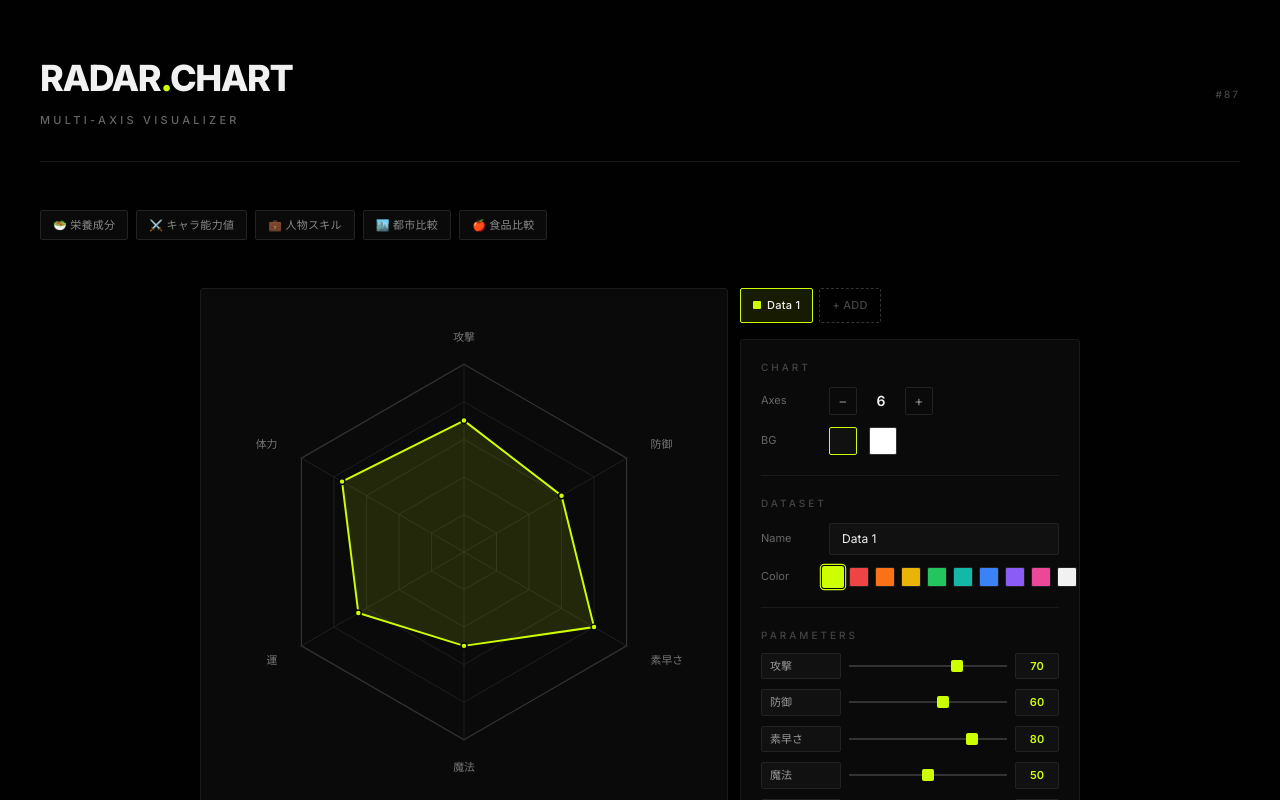
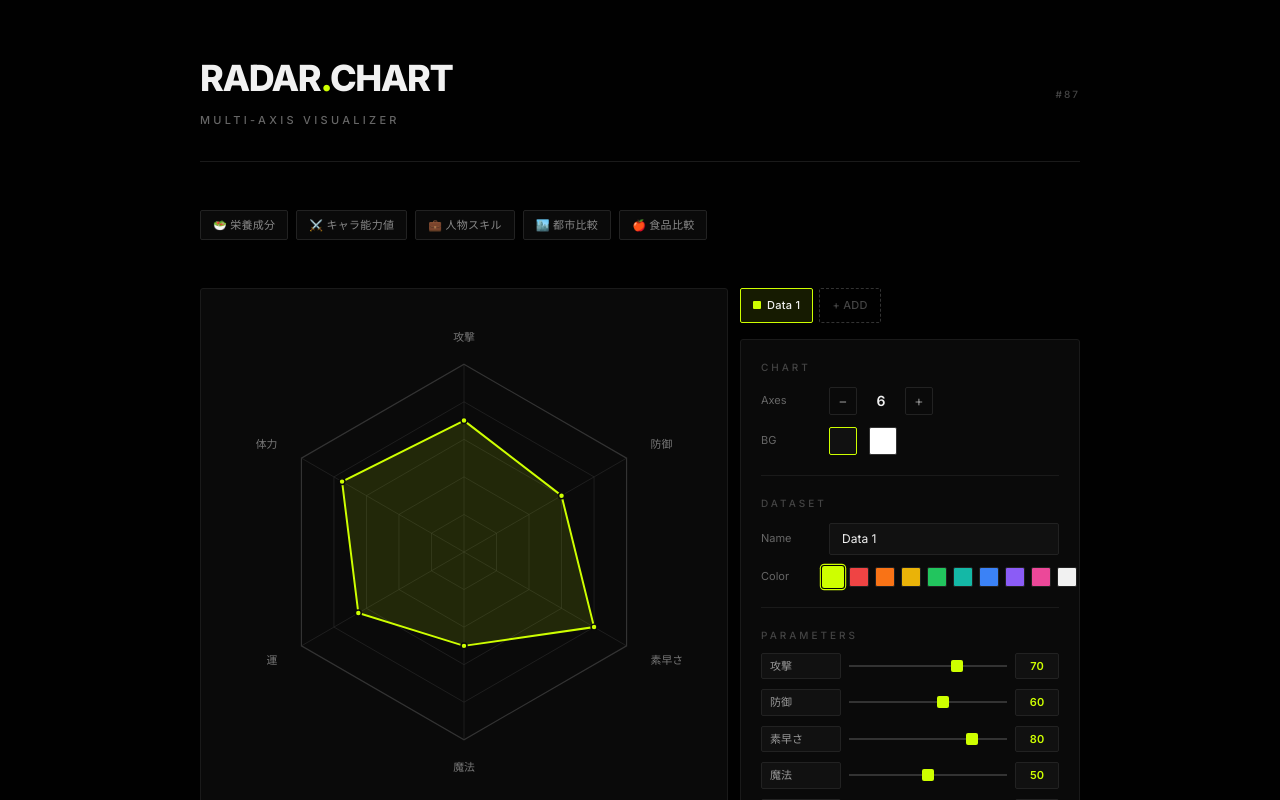
Before and after one commit to paul13131313/radar-chart, a React (Vite) app: page / in a window 1280 px wide. Shown: the top 800 px of the page. Built offline with nearby package versions, Linux system fonts and the light colour scheme.

Commit message:
タイトル・プリセット・チャートを左揃えに統一
Co-Authored-By: Claude Opus 4.6 <noreply@anthropic.com>

```diff
--- a/src/App.tsx
+++ b/src/App.tsx
@@ -72,7 +72,7 @@ export default function App() {
   return (
     <div className="min-h-screen bg-[#010101] text-[#F1F1F1]">
       {/* Header */}
-      <header className="px-6 md:px-10 pt-[60px] pb-[20px]">
+      <header className="max-w-[960px] mx-auto px-6 md:px-10 pt-[60px] pb-[20px]">
         <div className="flex items-center justify-between">
           <div>
             <h1 className="text-3xl md:text-4xl font-extrabold tracking-[-0.04em] leading-none">
@@ -92,7 +92,7 @@ export default function App() {
       </header>
 
       {/* Presets */}
-      <div className="px-6 md:px-10 pt-[28px] pb-[48px]">
+      <div className="max-w-[960px] mx-auto px-6 md:px-10 pt-[28px] pb-[48px]">
         <Presets onSelect={handlePresetSelect} />
       </div>
 
```
